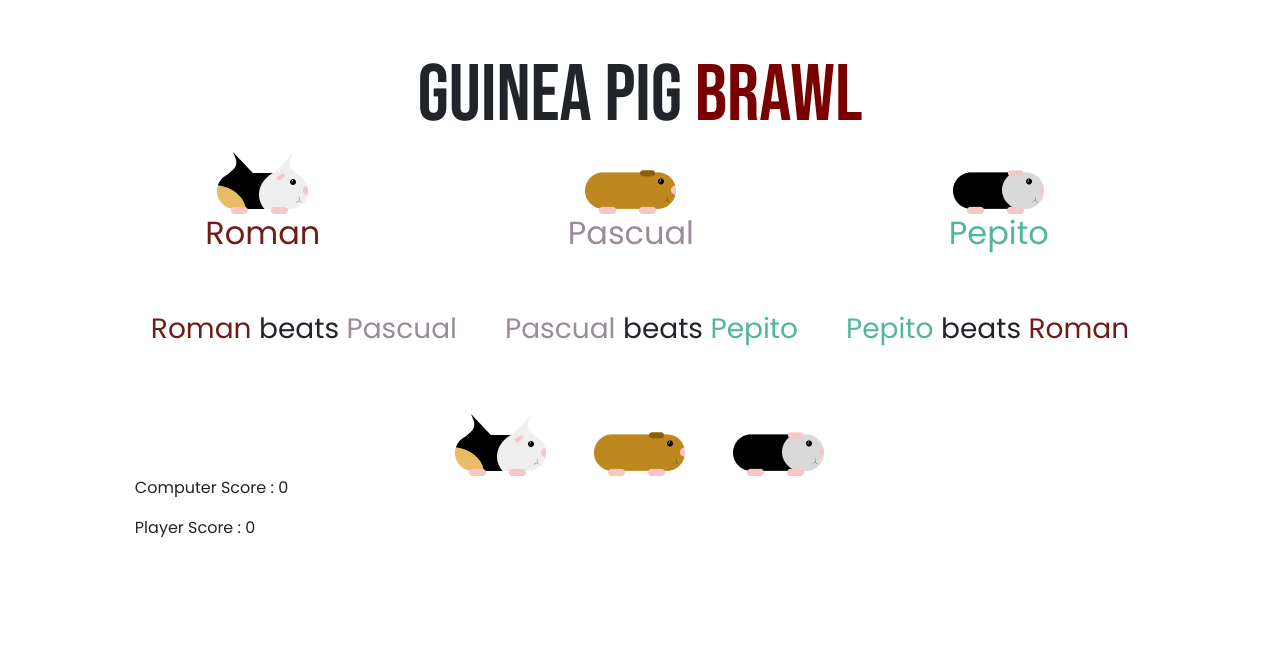
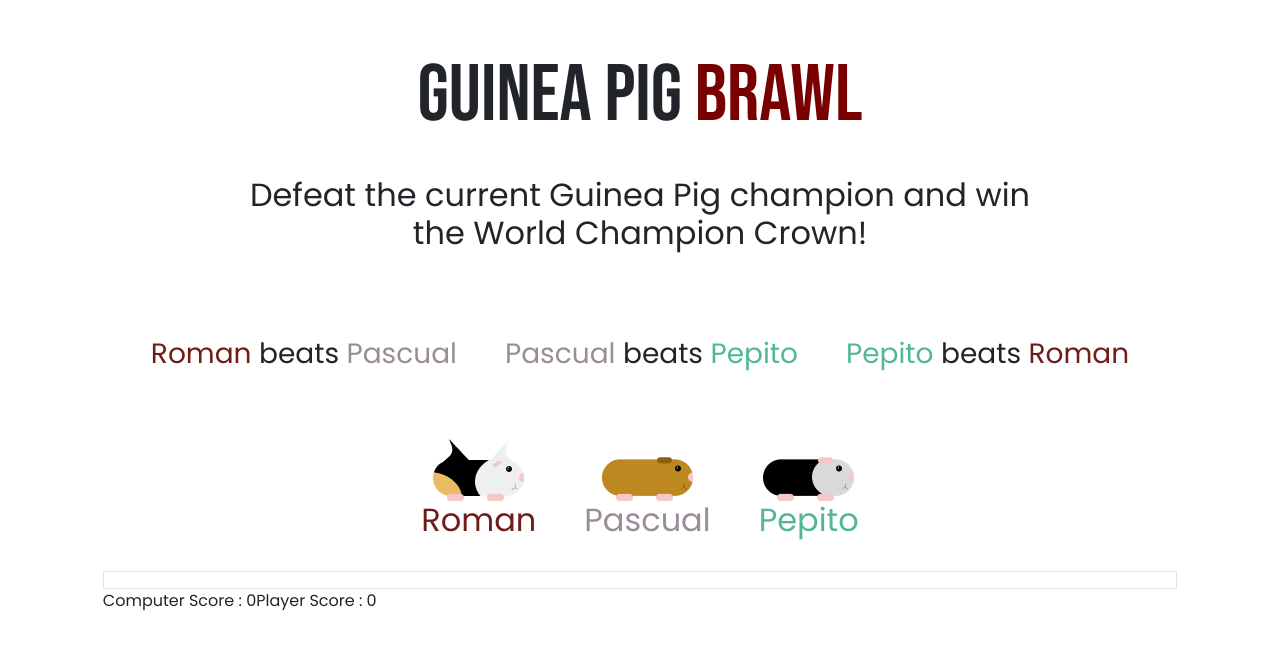
Before and after one commit to JuanGuiricich/rock-paper-scissors, a plain HTML site: page index.html in a window 1280 px wide. Drawn offline with nearby package versions, Linux system fonts and the light colour scheme.

Commit message:
add style to the fight display

```diff
--- a/CSS/style.css
+++ b/CSS/style.css
@@ -40,6 +40,8 @@
 
 .guinea-pig {
   transition: all .3s;
+  text-align: center;
+  text-decoration: none;
 }
 
 .guinea-pig:hover {
--- a/index.html
+++ b/index.html
@@ -15,53 +15,46 @@
   <!-- Bootstrap -->
   <link href="https://cdn.jsdelivr.net/npm/bootstrap@5.3.2/dist/css/bootstrap.min.css" rel="stylesheet" integrity="sha384-T3c6CoIi6uLrA9TneNEoa7RxnatzjcDSCmG1MXxSR1GAsXEV/Dwwykc2MPK8M2HN" crossorigin="anonymous">
   <script src="https://cdn.jsdelivr.net/npm/bootstrap@5.3.2/dist/js/bootstrap.bundle.min.js" integrity="sha384-C6RzsynM9kWDrMNeT87bh95OGNyZPhcTNXj1NW7RuBCsyN/o0jlpcV8Qyq46cDfL" crossorigin="anonymous"></script>
+  <!-- Fontawesome -->
+  <script src="https://kit.fontawesome.com/57d28ac70f.js" crossorigin="anonymous"></script>
 </head>
 <body>
   <main class="main-container mt-5">
     <header>
       <h1 class="bebas-font">Guinea Pig <span class="color-red bebas-font">Brawl</span></h1>
     </header>
+    <div class="belt-section row text-center d-flex justify-content-center align-items-center m-4">
+      <h2 class="col-8">Defeat the current Guinea Pig champion and win the World Champion Crown!</h2>
+    </div>
     <section class="">
-      <div class="cards-guineapig d-flex align-items-center gap-5">
-        <div class="card-guineapig">
-          <img src="images/roman.png" alt="Roman the Guinea Pig">
-          <h2 class="roman">Roman</h2>
-        </div>
-        <div class="card-guineapig">
-          <img src="images/pascual.png" alt="Pascual the Guinea Pig">
-          <h2 class="pascual">Pascual</h2>
-        </div>
-        <div class="card-guineapig">
-          <img src="images/pepito.png" alt="Pepe the Guinea Pig">
-          <h2 class="pepito">Pepito</h2>
-        </div>
-      </div>
       <div class="d-flex gap-5 align-items-center justify-content-center m-5 fs-3">
         <p><span class="roman">Roman</span> beats <span class="pascual">Pascual</span></p>
         <p><span class="pascual">Pascual</span> beats <span class="pepito">Pepito</span></p>
         <p><span class="pepito">Pepito</span> beats <span class="roman">Roman</span></p>
       </div>
       <div class="buttons">
-        <a href="#" id="btn" data-guinea="roman" class="guinea-pig"><img src="images/roman.png" alt="Roman the guinea Pig"></a>
-        <a href="#" id="btn" data-guinea="pascual" class="guinea-pig"><img src="images/pascual.png" alt="Pascual the guinea Pig"></a>
-        <a href="#" id="btn" data-guinea="pepito" class="guinea-pig"><img src="images/pepito.png" alt="Pepito the guinea Pig"></a>
+        <a href="#" id="btn" data-guinea="roman" class="guinea-pig"><img src="images/roman.png" alt="Roman the guinea Pig"><h2 class="roman">Roman</h2></a>
+        <a href="#" id="btn" data-guinea="pascual" class="guinea-pig"><img src="images/pascual.png" alt="Pascual the guinea Pig"><h2 class="pascual">Pascual</h2></a>
+        <a href="#" id="btn" data-guinea="pepito" class="guinea-pig"><img src="images/pepito.png" alt="Pepito the guinea Pig"><h2 class="pepito">Pepito</h2></a>
       </div>
-      <div class="enemy d-flex gap-3">
+      <div class="fight-section d-flex gap-3 justify-content-center border mt-4">
+        <div class="champion-card">
+          <p id="computerChoice"></p>
+        </div>
         <div>
-          <p id="computerChoice"></p>
           <p id="playerChoice"></p>
         </div>
         <div>
           <p id="result"></p>
         </div>
-        <div>
-          <p id="computerScore">Computer Score : 0</p>
-          <p id="playerScore">Player Score : 0</p>
-        </div>
       </div>
       <button id="reset" class="disabled">
         Reset
       </button>
+      <div class="d-flex">
+        <p id="computerScore">Computer Score : 0</p>
+        <p id="playerScore">Player Score : 0</p>
+      </div>
     </section>
   </main>
   <!-- Bootstrap JS -->
```
